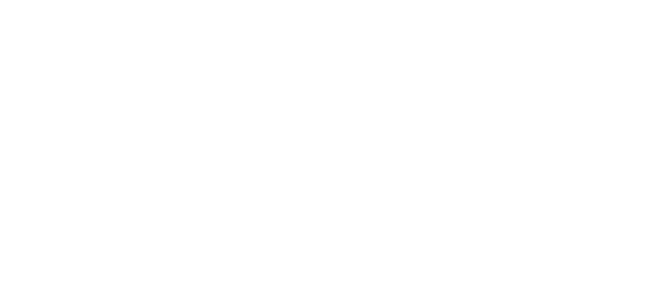
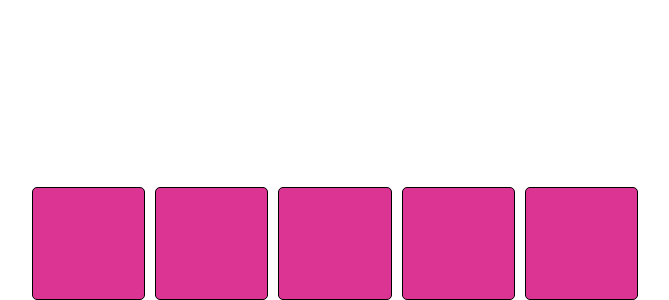
Before and after one commit to alexagobe1411-ai/colorfile, an Angular app in the folder colorfile/: page /palette in a window 1280 px wide. Shown: the part 1300-1600 px from the top of the page, without its empty margins (305-974 px from the left). Before the commit the page ends 800 px from the top, so only its background shows below. Built offline with nearby package versions, Linux system fonts and the light colour scheme.

Commit message:
Duplicate rectangles system to trnasform into images generade palette

```diff
--- a/colorfile/src/app/pages/palette/palette.component.css
+++ b/colorfile/src/app/pages/palette/palette.component.css
@@ -15,3 +15,20 @@ min-height: 100vh;
   box-sizing: border-box;
   border-radius: 5px;
 }
+
+.contenedor2 {
+  display: flex;
+gap: 10px;
+justify-content: center;
+align-items: flex-end;
+min-height: 100vh;
+}
+
+.rectangulo2 {
+  width: 3cm;
+  height: 3cm;
+  background-color: #db3493;
+  border: 1px solid #000;
+  box-sizing: border-box;
+  border-radius: 5px;
+}
--- a/colorfile/src/app/pages/palette/palette.component.html
+++ b/colorfile/src/app/pages/palette/palette.component.html
@@ -6,3 +6,12 @@
   <div class="rectangulo"></div>
   <div class="rectangulo"></div>
 </div>
+
+
+<div class="contenedor2">
+  <div class="rectangulo2"></div>
+  <div class="rectangulo2"></div>
+  <div class="rectangulo2"></div>
+  <div class="rectangulo2"></div>
+  <div class="rectangulo2"></div>
+</div>
```
